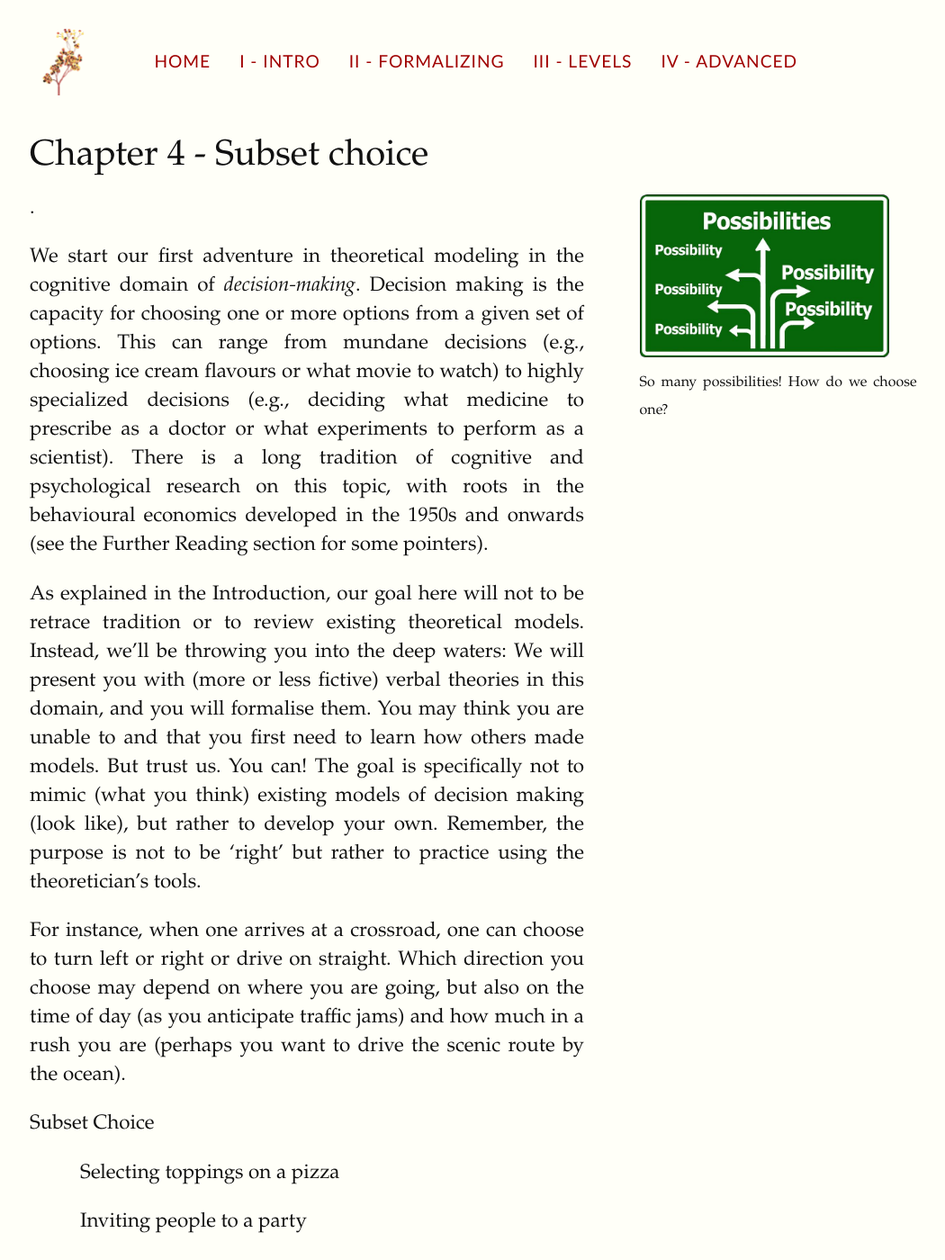
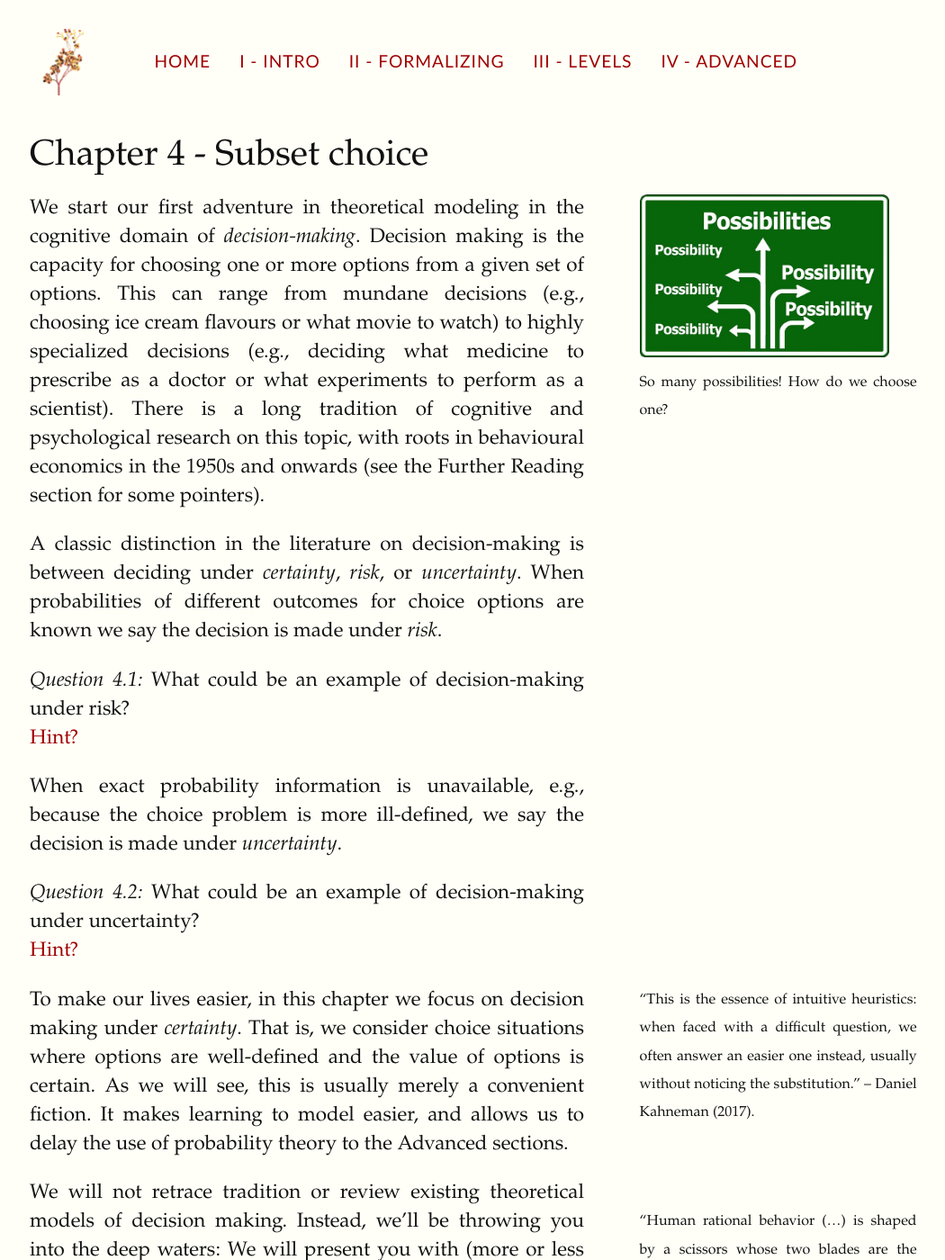
Before and after one commit to computationalcognitivescience/lovelace, a Jekyll site: the page built from content/_part_ii/subset.md, in a window 1280 px wide and 1400 px high. Shown: the whole window at 90% size, without its empty margins (127-1177 px from the left). Built offline with Jekyll 4.4.1, drawn with Linux system fonts in a browser that asks for light colours; some web fonts are replaced; formulas are drawn with MathJax 3; some of the changed text lies outside the part shown.

Commit message:
Update subset choice

```diff
--- a/content/_part_ii/subset.md
+++ b/content/_part_ii/subset.md
@@ -5,13 +5,32 @@ chapter: 4
 nav_exclude: true
 ---
 
-{% marginfigure 'mf-id-whatever' '/assets/img/choiceoptions.jpg' 'So many possibilities! How do we choose one?' %}.
+{% marginfigure 'mf-id-whatever' '/assets/img/choiceoptions.jpg' 'So many possibilities! How do we choose one?' %} We start our first adventure in theoretical modeling in the cognitive domain of *decision-making*. Decision making is the capacity for choosing one or more options from a given set of options. This can range from mundane decisions (e.g., choosing ice cream flavours or what movie to watch) to highly specialized decisions (e.g., deciding what medicine to prescribe as a doctor or what experiments to perform as a scientist). There is a long tradition of cognitive and psychological research on this topic, with roots in behavioural economics in the 1950s and onwards (see the Further Reading section for some pointers).
 
-We start our first adventure in theoretical modeling in the cognitive domain of *decision-making*. Decision making is the capacity for choosing one or more options from a given set of options. This can range from mundane decisions (e.g., choosing ice cream flavours or what movie to watch) to highly specialized decisions (e.g., deciding what medicine to prescribe as a doctor or what experiments to perform as a scientist). There is a long tradition of cognitive and psychological research on this topic, with roots in the behavioural economics developed in the 1950s and onwards (see the Further Reading section for some pointers).
+A classic distinction in the literature on decision-making is between deciding under *certainty*, *risk*, or *uncertainty*. When probabilities of different outcomes for choice options are known we say the decision is made under *risk*.
 
-As explained in the Introduction, our goal here will not to be retrace tradition or to review existing theoretical models. Instead, we'll be throwing you into the deep waters: We will present you with (more or less fictive) verbal theories in this domain, and you will formalise them. You may think you are unable to and that you first need to learn how others made models. But trust us. You can! The goal is specifically not to mimic (what you think) existing models of decision making (look like), but rather to develop your own. Remember, the purpose is not to be 'right' but rather to practice using the theoretician's tools.
 
-For instance, when one arrives at a crossroad, one can choose to turn left or right or drive on straight. Which direction you choose may depend on where you are going, but also on the time of day (as you anticipate traffic jams) and how much in a rush you are (perhaps you want to drive the scenic route by the ocean).
+{% question %}
+What could be an example of decision-making under risk?
+{% hidden Hint? %}
+ An example is deciding between lotteries. Imagine two lotteries. In lottery A you win 100 euros with probability 0.25 and lose 10 euro with probability 0.75, and in lottery B you win 500 euros with probability 0.20 and lose 20 euro with probability 0.80. Which lottery would you choose to participate in?
+{% endhidden %}
+{% endquestion %}
+
+When exact probability information is unavailable, e.g., because the choice problem is more ill-defined, we say the decision is made under *uncertainty*.
+
+{% question %}
+What could be an example of decision-making under uncertainty?
+{% hidden Hint? %}
+An example is choosing what career to pursue: e.g., Would you rather be an artist, doctor, politician, accountant, or technician?
+{% endhidden %}
+{% endquestion %}
+
+{% marginnote 'mn-id-whatever' '“This is the essence of intuitive heuristics: when faced with a difficult question, we often answer an easier one instead, usually without noticing the substitution.” – Daniel Kahneman (2017).' %} To make our lives easier, in this chapter we focus on decision making under *certainty*. That is, we consider choice situations where options are well-defined and the value of options is certain. As we will see, this is usually merely a convenient fiction. It makes learning to model easier, and allows us to delay the use of probability theory to the Advanced sections.
+
+We will not retrace tradition or review existing theoretical models of decision making. {% marginnote 'mn-id-whatever' '“Human rational behavior (...) is shaped by a scissors whose two blades are the structure of task environments and the computational capabilities of the actor.” – Herbert Simon (1990).' %} Instead, we'll be throwing you into the deep waters: We will present you with (more or less fictive) verbal theories in this domain and will invite you to try and formalize them. You may think you are unable to and that you first need to learn how others made models. But trust us. You can do it! The goal is specifically not to mimic (what you think) existing models of decision making (are like), but rather to develop your own. The purpose is to practice using the theoretician's tools. Think of this and the next chapters as your sandbox for sculpting some sandcastles for fun, and to train your sculpting skills.
+
+The example decision making capacity that we will use for our practices is called *subset choice*. This is the ability to select a *subset* of options from a larger set.
 
 Subset Choice
 * Selecting toppings on a pizza
@@ -19,6 +38,12 @@ Subset Choice
 * Prescribing combinations of medicine
 * Doing groceries
 * Selecting member for a committee or team
+
+
+{% stopandthink %}
+Okay, let's take a minute and pause.
+{% endstopandthink %}
+
 
 
 **Exercise**
```
